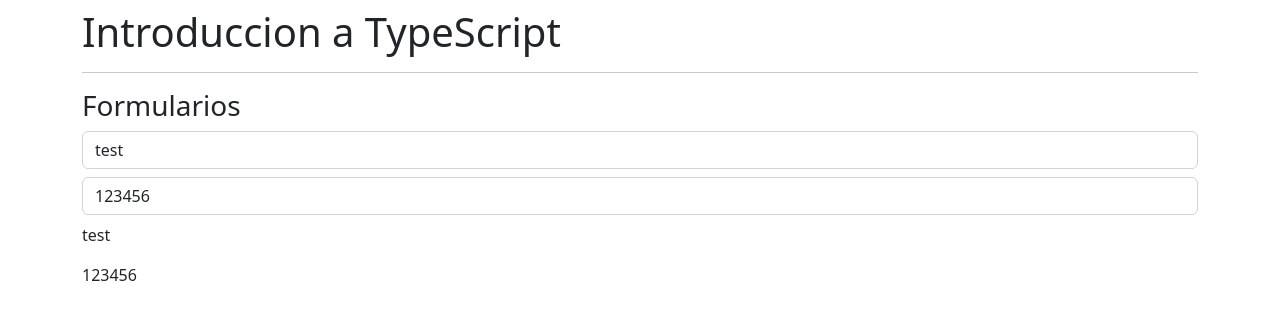
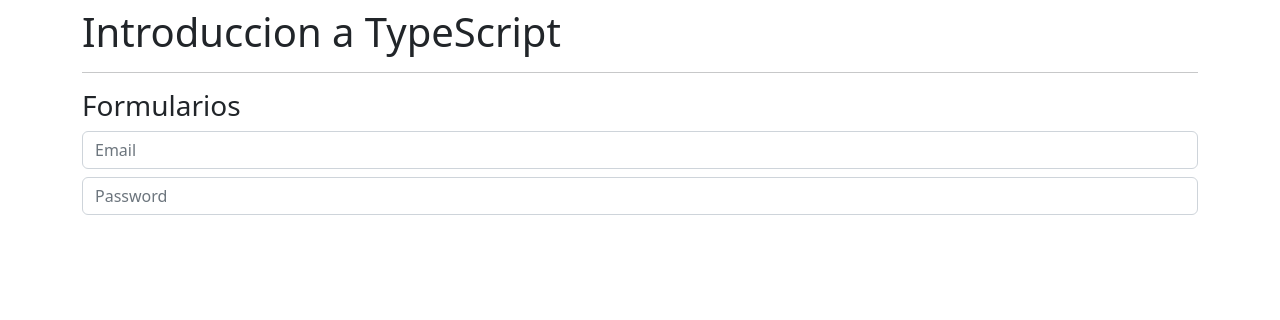
Before and after one commit to alejandroestradam/bullpen, a React (Create React App) app in the folder reactNative/reforzamiento/: page / in a window 1280 px wide. Shown: the top 320 px of the page. Built offline with nearby package versions, Linux system fonts and the light colour scheme.

Commit message:
useform hook created

```diff
--- /dev/null
+++ b/reactNative/reforzamiento/src/hooks/useForms.tsx
@@ -0,0 +1,18 @@
+import { useState } from "react"
+
+export const useForms = <T extends Object>(formulario: T) =>{
+    const [state, setState] = useState(formulario)
+
+    const onChange = (value: string, campo: keyof T) =>{
+        setState({
+            ...state,
+            [campo]: value
+        })
+    }
+
+    return{
+        ...state,
+        formulario: state,
+        onChange
+    }
+}
--- a/reactNative/reforzamiento/src/typescript/Formularios.tsx
+++ b/reactNative/reforzamiento/src/typescript/Formularios.tsx
@@ -1,25 +1,19 @@
-import { useState } from "react"
+import { useForms } from "../hooks/useForms"
 
 const Formularios = () => {
-    const [formulario, setFormulario] = useState({
-        email: 'test',
-        password: '123456'
-    })
 
-    const onChange = (value: string, campo: string) =>{
-        setFormulario({
-            ...formulario,
-            [campo]: value
-        })
-    }
+    const {email, password, onChange} = useForms({
+        email: '',
+        password: ''
+    });
 
     return (
         <div>
             <h3>Formularios</h3>
-            <input type="text" className="form-control" placeholder="Email" value={formulario.email} onChange={(e)=>onChange(e.target.value, 'email')}/>
-            <input type="text" className="form-control mt-2 mb-2" placeholder="Password" value={formulario.password}  onChange={(e)=>onChange(e.target.value, 'password')}/>
-            <p>{formulario.email}</p>
-            <p>{formulario.password}</p>
+            <input type="text" className="form-control" placeholder="Email" value={email} onChange={(e)=>onChange(e.target.value, 'email')}/>
+            <input type="text" className="form-control mt-2 mb-2" placeholder="Password" value={password}  onChange={(e)=>onChange(e.target.value, 'password')}/>
+            <p>{email}</p>
+            <p>{password}</p>
         </div>
     )
 }
```
